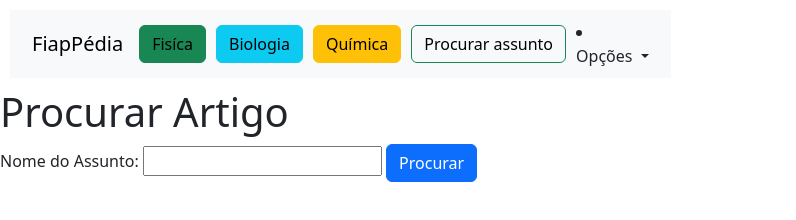
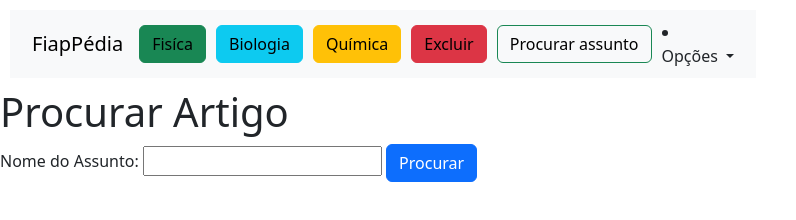
Before and after one commit to TASS154/AC1-2tri, a website: page buscarAssunto.html in a window 1280 px wide. Shown: the whole page, without its empty margins (0-796 px from the left). Drawn offline with nearby package versions, Linux system fonts and the light colour scheme.

Commit message:
Atualização buscarAssunto.html

```diff
--- a/buscarAssunto.html
+++ b/buscarAssunto.html
@@ -19,6 +19,7 @@
             <button type="button" class="btn btn-success"><a href="fisica">Fisíca</a></button>
             <button type="button" class="btn btn-info" ><a href="biologia">Biologia</a></button>
             <button type="button" class="btn btn-warning"><a href="quimica">Química</a></button>
+            <button type="button" class="btn btn-danger"><a href="assunto.html">Excluir</a></button>
             <div class="search">
               <button class="btn btn-outline-success" type="submit"><a href="buscarAssunto">Procurar assunto</a></button>
             </div>
```
